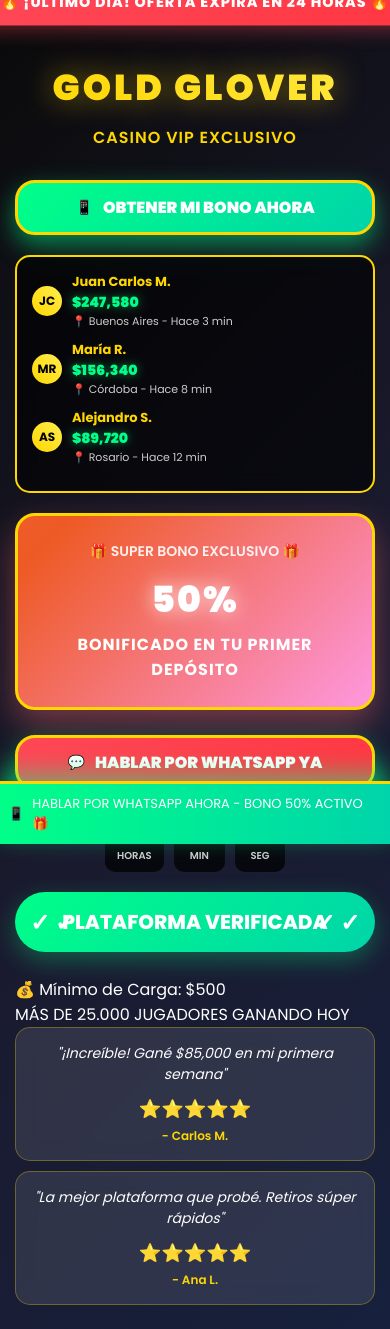
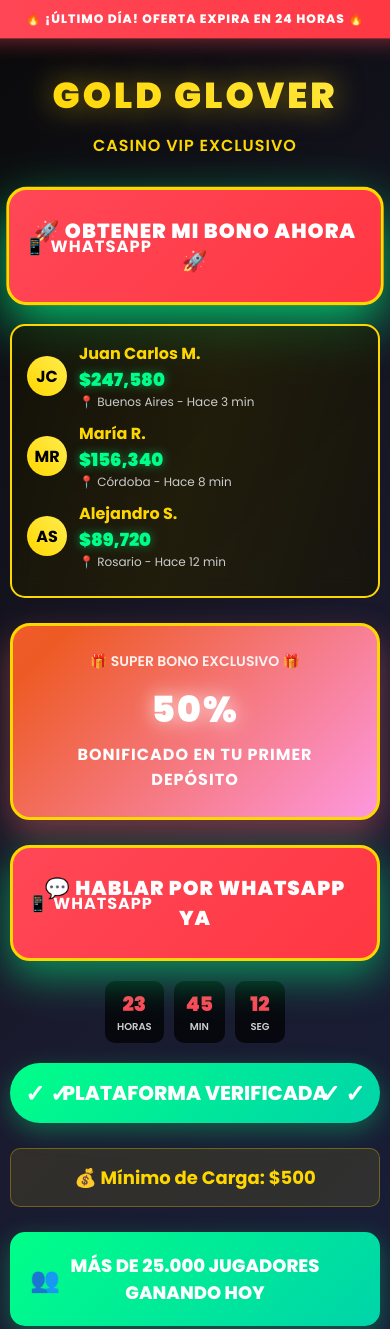
Before and after one commit to goldclover/GoldCloverYA, a plain HTML site: page index.html in a window 390 px wide. Shown: the top 1329 px of the page. Drawn offline with Linux system fonts and the light colour scheme.

Commit message:
Update index.html

```diff
--- a/index.html
+++ b/index.html
@@ -3,7 +3,7 @@
 <head>
 <meta charset="UTF-8">
 <meta name="viewport" content="width=device-width, initial-scale=1.0">
-<title>Gold Glover - Casino VIP Exclusivo</title>
+<title>Gold Glover - VIP Exclusivo</title>
 <link href="https://fonts.googleapis.com/css2?family=Poppins:wght@400;600;700;800;900&display=swap" rel="stylesheet">
 
 <!-- Meta Pixel Code -->
@@ -28,67 +28,134 @@ src="https://www.facebook.com/tr?id=1272862227376236&ev=PageView&noscript=1"
 * {margin:0; padding:0; box-sizing:border-box;}
 body {
     font-family: 'Poppins', sans-serif;
-    background: linear-gradient(135deg,#0a0a0a 0%,#1a1a2e 50%,#16213e 100%);
-    min-height:100vh;
-    color:white;
-    overflow-x:hidden;
+    background: linear-gradient(135deg, #0a0a0a 0%, #1a1a2e 50%, #16213e 100%);
+    min-height:100vh; color:white; overflow-x:hidden;
 }
 .container {max-width:100%; margin:0 auto; padding:15px; position:relative;}
 .floating-particles {position:fixed; top:0; left:0; width:100%; height:100%; pointer-events:none; z-index:1;}
-.particle {position:absolute; width:4px; height:4px; background:linear-gradient(45deg,#ffd700,#ffed4e); border-radius:50%; animation: float 6s ease-in-out infinite; opacity:0.7;}
+.particle {position:absolute; width:4px; height:4px; background: linear-gradient(45deg, #ffd700, #ffed4e); border-radius:50%; animation: float 6s ease-in-out infinite; opacity:0.7;}
 @keyframes float {0%,100%{transform:translateY(0px) rotate(0deg);}50%{transform:translateY(-20px) rotate(180deg);}}
-.urgent-banner {background: linear-gradient(90deg,#ff4757,#ff3742); text-align:center; padding:12px; margin:-20px -20px 20px -20px; font-weight:800; font-size:14px; letter-spacing:1px; animation:pulse 2s infinite; box-shadow:0 4px 20px rgba(255,71,87,0.4);}
+
+.urgent-banner {
+    background: linear-gradient(90deg, #ff4757, #ff3742);
+    text-align: center;
+    padding: 15px 10px;
+    margin: 0 -15px 20px -15px;
+    font-weight: 800;
+    font-size: 14px;
+    letter-spacing: 1px;
+    animation: pulse 2s infinite;
+    box-shadow: 0 4px 20px rgba(255, 71, 87, 0.4);
+}
 @keyframes pulse {0%{transform:scale(1);}50%{transform:scale(1.02);}100%{transform:scale(1);}}
-.main-content {position:relative; z-index:10; padding-bottom:80px;}
+
+.main-content {position: relative; z-index:10; padding-bottom:80px;}
+
 .logo-section{text-align:center; margin-bottom:30px;}
-.logo{background: linear-gradient(45deg,#ffd700,#ffed4e); -webkit-background-clip:text; -webkit-text-fill-color:transparent; font-size:48px; font-weight:900; text-shadow:0 0 30px rgba(255,215,0,0.5); letter-spacing:3px; margin-bottom:10px;}
+.logo {
+    background: linear-gradient(45deg, #ffd700, #ffed4e);
+    -webkit-background-clip:text; -webkit-text-fill-color:transparent;
+    font-size:48px; font-weight:900; text-shadow:0 0 30px rgba(255,215,0,0.5);
+    letter-spacing:3px; margin-bottom:10px;
+}
 .tagline{font-size:16px; color:#ffd700; font-weight:600; letter-spacing:1px;}
-.verification-badge {background: linear-gradient(135deg,#00ff88,#00d4aa); color:white; padding:15px 25px; border-radius:50px; text-align:center; font-weight:800; font-size:20px; margin-bottom:25px; box-shadow:0 8px 25px rgba(0,255,136,0.3); position:relative; overflow:hidden;}
-.verification-badge::before{content:'✓ ✓'; position:absolute; left:15px; top:50%; transform:translateY(-50%); font-size:24px;}
-.verification-badge::after{content:'✓ ✓'; position:absolute; right:15px; top:50%; transform:translateY(-50%); font-size:24px;}
-.mega-bonus {background: linear-gradient(135deg,#ff6b6b,#ee5a24,#ff9ff3,#f368e0); background-size:300% 300%; animation: gradientShift 3s ease infinite; padding:25px; border-radius:20px; text-align:center; margin-bottom:25px; box-shadow:0 15px 35px rgba(255,107,107,0.4); border:3px solid #ffd700;}
+
+.mega-bonus {
+    background: linear-gradient(135deg, #ff6b6b, #ee5a24, #ff9ff3, #f368e0);
+    background-size:300% 300%; animation:gradientShift 3s ease infinite;
+    padding:25px; border-radius:20px; text-align:center; margin-bottom:25px;
+    box-shadow:0 15px 35px rgba(255,107,107,0.4); border:3px solid #ffd700;
+}
 @keyframes gradientShift {0%{background-position:0% 50%;}50%{background-position:100% 50%;}100%{background-position:0% 50%;}}
 .bonus-text{font-size:14px; font-weight:600; margin-bottom:10px; opacity:0.9;}
 .bonus-percentage{font-size:42px; font-weight:900; text-shadow:0 0 20px rgba(255,255,255,0.8); margin-bottom:5px; letter-spacing:2px;}
 .bonus-subtitle{font-size:16px; font-weight:700; text-transform:uppercase; letter-spacing:1px;}
-.cta-button{display:flex; justify-content:center; align-items:center; gap:10px; background: linear-gradient(135deg,#00ff88,#00d4aa); color:white; padding:15px 10px; border-radius:20px; font-weight:900; font-size:18px; text-decoration:none; text-transform:uppercase; border:3px solid #ffd700; box-shadow:0 10px 25px rgba(0,255,136,0.5); transition:all 0.3s ease;}
-.cta-button:hover{transform:translateY(-2px); box-shadow:0 12px 30px rgba(0,255,136,0.6);}
-.cta-button span.icon{font-size:16px;}
-.footer-cta{display:flex; justify-content:center; align-items:center; gap:8px; font-size:14px; padding:12px 10px; background:linear-gradient(90deg,#00ff88,#00d4aa); color:white; position:fixed; bottom:0; left:0; right:0; z-index:1000; box-shadow:0 -8px 25px rgba(0,255,136,0.5); border-top:3px solid #ffd700; cursor:pointer; animation:footerPulse 3s infinite;}
+
+.cta-button {
+    color:white; padding:25px 20px; border-radius:20px; text-align:center;
+    font-weight:900; font-size:22px; text-decoration:none; display:block;
+    margin:25px 0; box-shadow:0 15px 40px rgba(0,255,136,0.5);
+    transition:all 0.3s ease; position:relative; overflow:hidden;
+    text-transform:uppercase; letter-spacing:1px; border:3px solid #ffd700;
+    animation:buttonPulse 2s infinite; background:linear-gradient(135deg,#ff4757,#ff3742);
+}
+.cta-button::before {content:'📱 WhatsApp'; position:absolute; left:20px; top:50%; transform:translateY(-50%); font-size:18px; font-weight:700;}
+.cta-button:hover{transform:translateY(-3px); box-shadow:0 15px 40px rgba(0,255,136,0.6);}
+@keyframes buttonPulse {0%{transform:scale(1); box-shadow:0 15px 40px rgba(0,255,136,0.5);}50%{transform:scale(1.02); box-shadow:0 20px 50px rgba(0,255,136,0.7);}100%{transform:scale(1); box-shadow:0 15px 40px rgba(0,255,136,0.5);}}
+
+.verification-badge {
+    background: linear-gradient(135deg, #00ff88, #00d4aa);
+    color:white; padding:15px 25px; border-radius:50px; text-align:center;
+    font-weight:800; font-size:20px; margin-bottom:25px; box-shadow:0 8px 25px rgba(0,255,136,0.3);
+    position:relative; overflow:hidden;
+}
+.verification-badge::before {content:'✓ ✓'; position:absolute; left:15px; top:50%; transform:translateY(-50%); font-size:24px;}
+.verification-badge::after {content:'✓ ✓'; position:absolute; right:15px; top:50%; transform:translateY(-50%); font-size:24px;}
+
+.minimum-deposit {
+    text-align:center; font-size:18px; font-weight:700; color:#ffd700;
+    margin-bottom:25px; padding:15px; background:rgba(255,215,0,0.1); border-radius:10px;
+    border:1px solid rgba(255,215,0,0.3);
+}
+
+.social-proof {
+    background:linear-gradient(135deg,#00ff88,#00d4aa); color:white; padding:20px; border-radius:15px;
+    text-align:center; font-weight:800; font-size:18px; margin-bottom:25px; box-shadow:0 8px 25px rgba(0,255,136,0.3); position:relative;
+}
+.social-proof::before {content:'👥'; position:absolute; left:20px; top:50%; transform:translateY(-50%); font-size:24px;}
+
+.testimonials {display:flex; gap:15px; margin-bottom:25px;}
+.testimonial {flex:1; background:rgba(255,255,255,0.1); backdrop-filter:blur(10px); padding:15px; border-radius:15px; border:1px solid rgba(255,215,0,0.3); text-align:center;}
+.testimonial-text {font-style:italic; margin-bottom:10px; font-size:14px;}
+.testimonial-stars {color:#ffd700; font-size:18px; margin-bottom:5px;}
+.testimonial-author {font-weight:600; color:#ffd700; font-size:12px;}
+
+.footer-cta {
+    background: linear-gradient(90deg, #00ff88, #00d4aa); color:white; padding:20px; text-align:center;
+    margin:30px -15px 0 -15px; font-weight:900; font-size:18px; position:fixed; bottom:0; left:0; right:0; z-index:1000;
+    box-shadow:0 -8px 25px rgba(0,255,136,0.5); border-top:3px solid #ffd700; cursor:pointer;
+    animation:footerPulse 3s infinite;
+}
 @keyframes footerPulse {0%{background:linear-gradient(90deg,#00ff88,#00d4aa);}50%{background:linear-gradient(90deg,#ff4757,#ff3742);}100%{background:linear-gradient(90deg,#00ff88,#00d4aa);}}
-.winners-ticker {background: rgba(0,0,0,0.6); border:2px solid #ffd700; border-radius:15px; padding:15px; margin:20px 0; backdrop-filter:blur(10px); position:relative; overflow:hidden;}
-.winner-item{display:flex; align-items:center; margin-bottom:10px;}
-.winner-avatar{width:35px; height:35px; background:linear-gradient(45deg,#ffd700,#ffed4e); border-radius:50%; display:flex; align-items:center; justify-content:center; font-weight:bold; color:#000; margin-right:10px; font-size:14px;}
-.winner-name{font-weight:700; color:#ffd700; font-size:14px;}
-.winner-amount{font-weight:900; color:#00ff88; font-size:16px; text-shadow:0 0 10px rgba(0,255,136,0.5);}
-.winner-location{color:#ccc; font-size:12px;}
-.countdown{display:flex; justify-content:center; gap:15px; margin:20px 0;}
-.countdown-item{background:rgba(0,0,0,0.7); padding:10px 15px; border-radius:10px; text-align:center; min-width:60px;}
-.countdown-number{font-size:24px; font-weight:900; color:#ff4757;}
-.countdown-label{font-size:10px; color:#ccc; font-weight:600;}
-.testimonials{display:flex; gap:15px; margin-bottom:25px;}
-.testimonial{flex:1; background:rgba(255,255,255,0.1); backdrop-filter:blur(10px); padding:15px; border-radius:15px; border:1px solid rgba(255,215,0,0.3); text-align:center;}
-.testimonial-text{font-style:italic; margin-bottom:10px; font-size:14px;}
-.testimonial-stars{color:#ffd700; font-size:18px; margin-bottom:5px;}
-.testimonial-author{font-weight:600; color:#ffd700; font-size:12px;}
+
+.countdown {display:flex; justify-content:center; gap:15px; margin:20px 0;}
+.countdown-item {background:rgba(0,0,0,0.7); padding:10px 15px; border-radius:10px; text-align:center; min-width:60px;}
+.countdown-number {font-size:24px; font-weight:900; color:#ff4757;}
+.countdown-label {font-size:10px; color:#ccc; font-weight:600;}
+
 @media(max-width:480px){
-.cta-button{font-size:16px; padding:12px 8px;}
-.cta-button span.icon{font-size:14px;}
-.footer-cta{font-size:13px; padding:10px 8px;}
-.winner-avatar{width:30px;height:30px;font-size:12px;}
-.winner-name{font-size:13px;}
-.winner-amount{font-size:14px;}
-.winner-location{font-size:11px;}
+    .container{padding:10px;}
     .logo{font-size:36px;}
     .bonus-percentage{font-size:36px;}
+    .cta-button{font-size:20px; padding:25px 15px; margin:20px 0;}
+    .cta-button::before{font-size:16px; left:15px;}
+    .footer-cta{font-size:16px; padding:15px 10px;}
+    .urgent-banner{font-size:12px; padding:10px;}
     .testimonials{flex-direction:column; gap:10px;}
     .countdown{gap:10px;}
     .countdown-item{padding:8px 12px; min-width:50px;}
     .countdown-number{font-size:20px;}
+    .winner-avatar{width:35px; height:35px; font-size:14px;}
+    .winner-name{font-size:14px;}
+    .winner-amount{font-size:16px;}
 }
+.winners-ticker {
+    background: rgba(0,0,0,0.6); border:2px solid #ffd700; border-radius:15px; padding:15px; margin-bottom:25px;
+    backdrop-filter:blur(10px); position:relative; overflow:hidden;
+}
+.winners-ticker::before {content:''; position:absolute; top:-50%; left:-50%; width:200%; height:200%;
+background:linear-gradient(45deg, transparent, rgba(255,215,0,0.1), transparent); animation:shine 3s linear infinite;}
+@keyframes shine {0%{transform:rotate(0deg);}100%{transform:rotate(360deg);}}
+.winner-item{display:flex; align-items:center; margin-bottom:10px; position:relative; z-index:2;}
+.winner-avatar{width:40px; height:40px; background:linear-gradient(45deg,#ffd700,#ffed4e); border-radius:50%; display:flex; align-items:center; justify-content:center; font-weight:bold; color:#000; margin-right:12px; font-size:16px;}
+.winner-info{flex:1;}
+.winner-name{font-weight:700; color:#ffd700; font-size:16px;}
+.winner-amount{font-weight:900; color:#00ff88; font-size:18px; text-shadow:0 0 10px rgba(0,255,136,0.5);}
+.winner-location{color:#ccc; font-size:12px;}
 </style>
 </head>
 <body>
+
 <div class="floating-particles">
     <div class="particle" style="left:10%; animation-delay:0s;"></div>
     <div class="particle" style="left:20%; animation-delay:1s;"></div>
@@ -105,18 +172,22 @@ body {
 
 <div class="container">
     <div class="main-content">
+        <!-- Logo Section -->
         <div class="logo-section">
             <div class="logo">GOLD GLOVER</div>
             <div class="tagline">CASINO VIP EXCLUSIVO</div>
         </div>
 
-        <!-- Main CTA -->
-        <a href="https://wa.me/5491123456789?text=¡Quiero%20mi%20SUPER%20BONO%20del%2050%25!" class="cta-button whatsapp-cta" data-event="WhatsApp Click" data-position="main-cta">
-            <span class="icon">📱</span><span>OBTENER MI BONO AHORA</span>
+        <!-- Main CTA Button -->
+        <a href="https://wa.me/5491125459137?text=¡Quiero%20mi%20SUPER%20BONO%20del%2050%25!"
+           class="cta-button whatsapp-cta"
+           data-event="WhatsApp Click"
+           data-position="main-cta">
+           🚀 OBTENER MI BONO AHORA 🚀
         </a>
 
-        <!-- Winners Ticker -->
-        <div class="winners-ticker" id="winners-ticker">
+        <!-- Winners Ticker (debajo del botón) -->
+        <div class="winners-ticker">
             <div class="winner-item">
                 <div class="winner-avatar">JC</div>
                 <div class="winner-info">
@@ -150,16 +221,28 @@ body {
             <div class="bonus-subtitle">BONIFICADO EN TU PRIMER DEPÓSITO</div>
         </div>
 
-        <!-- Secondary CTA -->
-        <a href="https://wa.me/5491125459137?text=¡Quiero%20mi%20SUPER%20BONO%20del%2050%25!" class="cta-button whatsapp-cta" style="background:linear-gradient(135deg,#ff4757,#ff3742); margin-bottom:20px;" data-event="WhatsApp Click" data-position="secondary-cta">
-            <span class="icon">💬</span><span>HABLAR POR WHATSAPP YA</span>
+        <!-- Second CTA Button -->
+        <a href="https://wa.me/5491125459137?text=¡Quiero%20mi%20SUPER%20BONO%20del%2050%25!"
+           class="cta-button whatsapp-cta"
+           style="background: linear-gradient(135deg, #ff4757, #ff3742); animation-delay:1s;"
+           data-event="WhatsApp Click" data-position="secondary-cta">
+           💬 HABLAR POR WHATSAPP YA
         </a>
 
-        <!-- Countdown -->
+        <!-- Countdown Timer -->
         <div class="countdown">
-            <div class="countdown-item"><div class="countdown-number" id="hours">23</div><div class="countdown-label">HORAS</div></div>
-            <div class="countdown-item"><div class="countdown-number" id="minutes">45</div><div class="countdown-label">MIN</div></div>
-            <div class="countdown-item"><div class="countdown-number" id="seconds">12</div><div class="countdown-label">SEG</div></div>
+            <div class="countdown-item">
+                <div class="countdown-number" id="hours">23</div>
+                <div class="countdown-label">HORAS</div>
+            </div>
+            <div class="countdown-item">
+                <div class="countdown-number" id="minutes">45</div>
+                <div class="countdown-label">MIN</div>
+            </div>
+            <div class="countdown-item">
+                <div class="countdown-number" id="seconds">12</div>
+                <div class="countdown-label">SEG</div>
+            </div>
         </div>
 
         <!-- Verification Badge -->
@@ -173,55 +256,16 @@ body {
 
         <!-- Testimonials -->
         <div class="testimonials">
-            <div class="testimonial"><div class="testimonial-text">"¡Increíble! Gané $85,000 en mi primera semana"</div><div class="testimonial-stars">⭐⭐⭐⭐⭐</div><div class="testimonial-author">- Carlos M.</div></div>
-            <div class="testimonial"><div class="testimonial-text">"La mejor plataforma que probé. Retiros súper rápidos"</div><div class="testimonial-stars">⭐⭐⭐⭐⭐</div><div class="testimonial-author">- Ana L.</div></div>
+            <div class="testimonial">
+                <div class="testimonial-text">"¡Increíble! Gané $85,000 en mi primera semana"</div>
+                <div class="testimonial-stars">⭐⭐⭐⭐⭐</div>
+                <div class="testimonial-author">- Carlos M.</div>
+            </div>
+            <div class="testimonial">
+                <div class="testimonial-text">"La mejor plataforma que probé. Retiros súper rápidos"</div>
+                <div class="testimonial-stars">⭐⭐⭐⭐⭐</div>
+                <div class="testimonial-author">- Ana L.</div>
             </div>
         </div>
     </div>
-
-<!-- Footer CTA -->
-<div class="footer-cta whatsapp-cta" data-event="WhatsApp Click" data-position="footer-cta">
-    <span class="icon">📱</span><span>HABLAR POR WHATSAPP AHORA - BONO 50% ACTIVO 🎁</span>
-</div>
-
-<script>
-// Meta Pixel Event Tracking
-function trackWhatsAppClick(position){
-    if(typeof fbq!=='undefined'){
-        fbq('track','Contact',{content_name:'WhatsApp Contact', content_category:'Landing', value:1.00, currency:'USD', custom_position:position});
-        fbq('trackCustom','WhatsAppClick',{button_position:position,page_type:'casino_landing',offer_type:'50_percent_bonus',timestamp:new Date().toISOString()});
-        console.log('Meta Pixel: WhatsApp click tracked for position:', position);
-    } else console.log('Meta Pixel not loaded');
-}
-
-// WhatsApp Buttons
-document.addEventListener('DOMContentLoaded',function(){
-    document.querySelectorAll('.whatsapp-cta').forEach(button=>{
-        button.addEventListener('click',function(e){
-            const position=this.getAttribute('data-position')||'unknown';
-            trackWhatsAppClick(position);
-            if(this.tagName!=='A'){window.open('https://wa.me/5491125459137?text=¡Quiero%20mi%20SUPER%20BONO%20del%2050%25!','_blank');}
-        });
-    });
-
-    // Floating particles
-    document.querySelectorAll('.particle').forEach(p=>{
-        p.style.top=Math.random()*100+'%';
-        p.style.animationDuration=(Math.random()*3+3)+'s';
-    });
-});
-
-// Countdown Timer
-function updateCountdown(){
-    let h=parseInt(document.getElementById('hours').textContent);
-    let m=parseInt(document.getElementById('minutes').textContent);
-    let s=parseInt(document.getElementById('seconds').textContent);
-    if(s>0){s--;}else{s=59; if(m>0){m--;}else{m=59; if(h>0){h--;}else{h=23;m=59;s=59;}}}
-    document.getElementById('hours').textContent=h.toString().padStart(2,'0');
-    document.getElementById('minutes').textContent=m.toString().padStart(2,'0');
-    document.getElementById('seconds').textContent=s.toString().padStart(2,'0');
-}
-setInterval(updateCountdown,1000);
-
-// Dynamic Winners
-const winners=[{name:"Diego P.",amount:"$198,450",location:"La Plata"},{name:"Sofía M.",
+</
```
Lines whose indentation alone changed are shown as unchanged.
